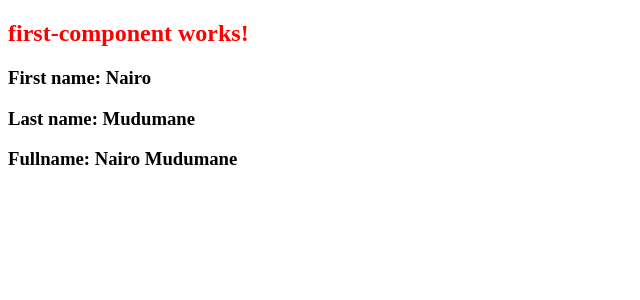
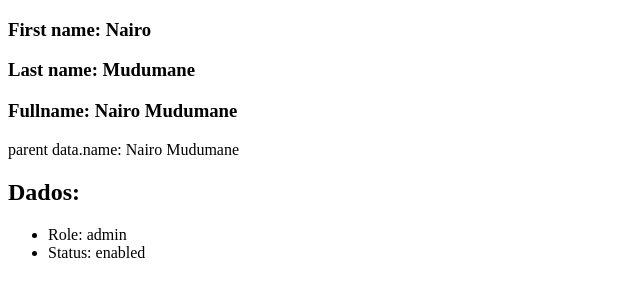
Before and after one commit to nairo-mudumane/angular-first-app, an Angular app: page / in a window 1280 px wide. Shown: the top 300 px of the page, without its empty margins (0-640 px from the left). Built offline with nearby package versions, Linux system fonts and the light colour scheme.

Commit message:
passing properties between components

```diff
--- a/src/app/app.component.html
+++ b/src/app/app.component.html
@@ -1,3 +1,2 @@
-<app-first-component>
-  <p>children text</p>
-</app-first-component>
+<app-first-component></app-first-component>
+<app-parent-data [name]="userName" [data]="userData"></app-parent-data>
--- a/src/app/app.component.ts
+++ b/src/app/app.component.ts
@@ -3,8 +3,12 @@ import { Component } from '@angular/core';
 @Component({
   selector: 'app-root',
   templateUrl: './app.component.html',
-  styleUrls: ['./app.component.css']
+  styleUrls: ['./app.component.css'],
 })
 export class AppComponent {
-  title = 'my-app';
+  public userName: string = 'Nairo Mudumane';
+  public userData = {
+    role: 'admin',
+    active: true,
+  };
 }
--- a/src/app/components/first-component/first-component.component.html
+++ b/src/app/components/first-component/first-component.component.html
@@ -1,5 +1,3 @@
-<h2 class="test">first-component works!</h2>
-
 <h3>First name: {{ firstname }}</h3>
 <h3>Last name: {{ lastname }}</h3>
 <h3>Fullname: {{ fullname }}</h3>
--- /dev/null
+++ b/src/app/components/parent-data/parent-data.component.html
@@ -0,0 +1,6 @@
+<p>parent data.name: {{name}}</p>
+<h2>Dados:</h2>
+<ul>
+  <li>Role: {{ data.role }}</li>
+  <li>Status: {{ data.active ? "enabled" : "disabled" }}</li>
+</ul>
--- /dev/null
+++ b/src/app/components/parent-data/parent-data.component.ts
@@ -0,0 +1,15 @@
+import { Component, OnInit, Input } from '@angular/core';
+
+@Component({
+  selector: 'app-parent-data',
+  templateUrl: './parent-data.component.html',
+  styleUrls: ['./parent-data.component.css'],
+})
+export class ParentDataComponent implements OnInit {
+  @Input() public name: string = '';
+  @Input() public data!: { role: string; active: boolean };
+
+  constructor() {}
+
+  ngOnInit(): void {}
+}
```
Also changed, not shown: src/app/app.module.ts (+5 -10 lines), src/app/components/parent-data/parent-data.component.css (added), 1 other file (tests, documents, lock files or other folders).
